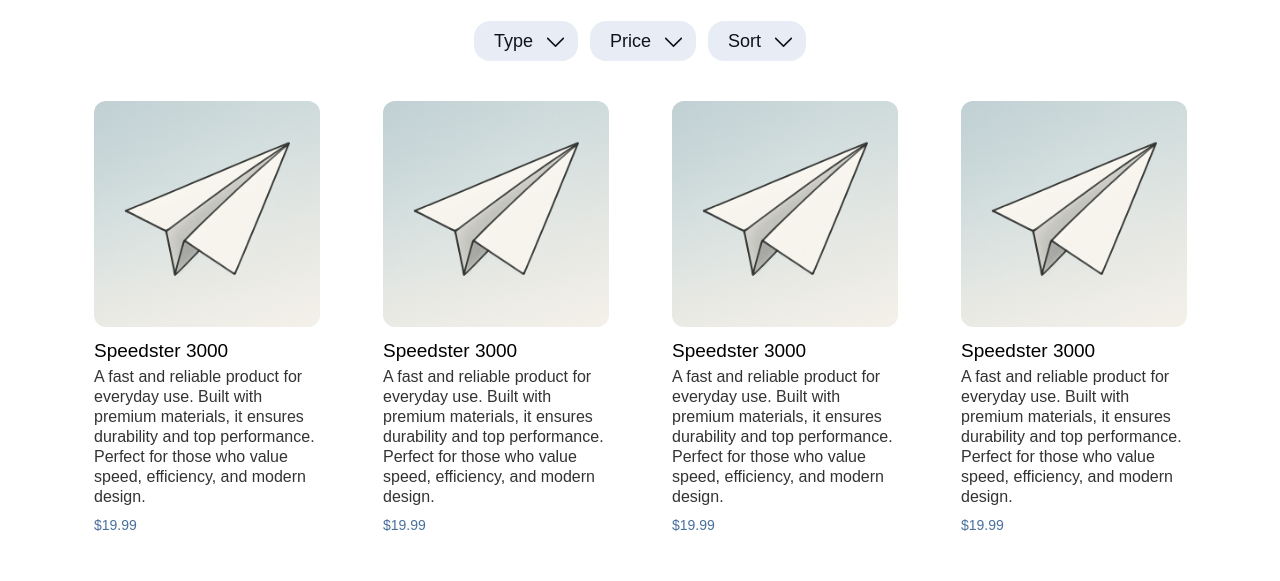
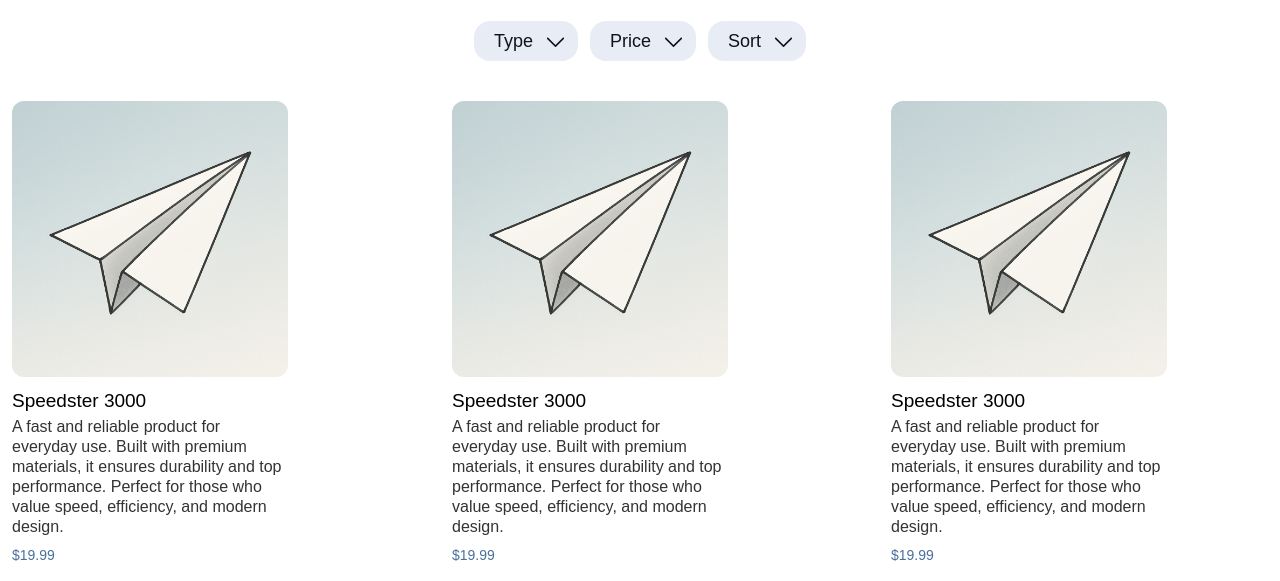
Before and after one commit to allevalion/Fold, a plain HTML site: page src/shop.html in a window 1280 px wide. Shown: the part 148-729 px from the top of the page. Drawn offline with Linux system fonts and the light colour scheme.

Commit message:
style(shop): увеличен размер карточек

```diff
--- a/src/css/shop.css
+++ b/src/css/shop.css
@@ -1,5 +1,4 @@
 @keyframes dropdown-fade {
-
   0% {
     opacity: 0;
     transform: translateY(-10px);
@@ -121,12 +120,12 @@
 
 .cards {
   display: grid;
-  grid-template-columns: repeat(auto-fit, minmax(250px, 1fr));
+  grid-template-columns: repeat(auto-fit, minmax(300px, 1fr));
   column-gap: 39px;
   row-gap: 24px;
   justify-content: center;
   inline-size: 100%;
-  max-width: calc(4 * 250px + 3 * 39px);
+  max-width: calc(4 * 300px + 3 * 39px);
   margin: 0 auto;
 }
 
@@ -134,9 +133,9 @@
   display: flex;
   flex-direction: column;
   align-items: center;
-  max-width: 250px;
+  max-width: 300px;
   inline-size: 100%;
-  min-height: 250px;
+  min-height: 300px;
   border-radius: var(--border-radius-medium, 16px);
   transition:
     transform 0.3s ease,
@@ -188,7 +187,6 @@
 }
 
 @media (width <= 769px) {
-
   .cards {
     grid-template-columns: repeat(2, 1fr);
     column-gap: 20px;
@@ -217,7 +215,6 @@
 }
 
 @media (width <= 376px) {
-
   .main__title {
     font-size: 35px;
     line-height: 31px;
```
